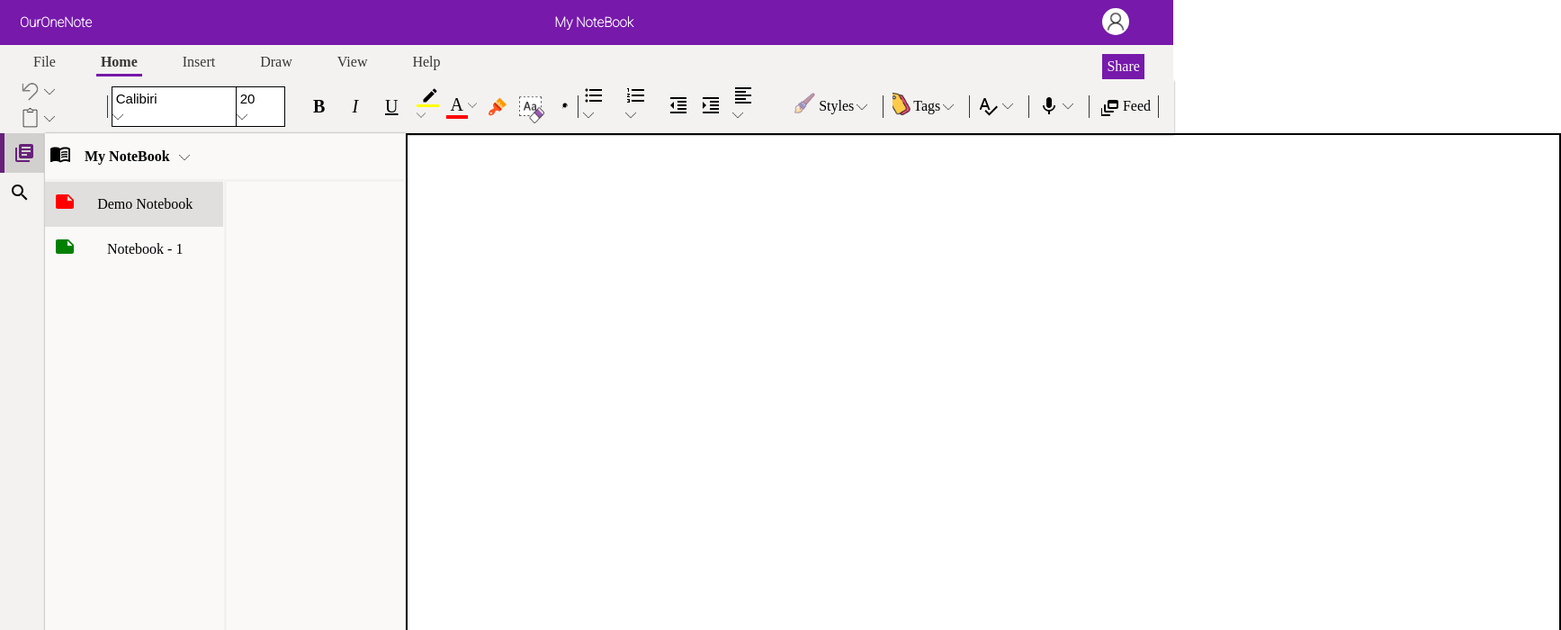
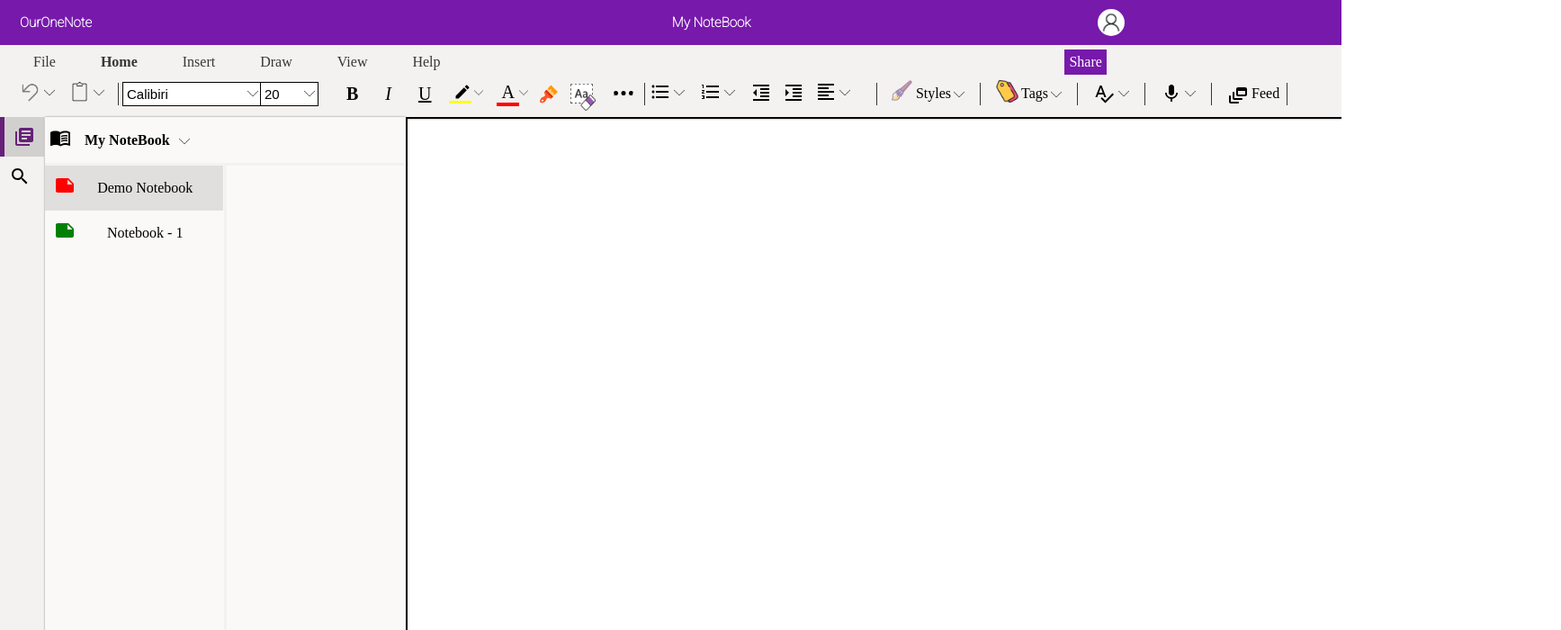
Before and after one commit to nancy0119/OurNote, a React (Create React App) app: page / in a window 1280 px wide. Shown: the top 700 px of the page at 90% size, 1735 px wide, since content can reach past the window. Built offline with nearby package versions, Linux system fonts and the light colour scheme.

Commit message:
Made other parts of website non-scrollable

```diff
--- a/public/styles.css
+++ b/public/styles.css
@@ -31,7 +31,9 @@ body{
     border: 1px #7719AB solid;
 }
 #head0 ul li img{
-    margin-right: 20px;
+    position: fixed;
+    right: 30px;
+    top: 10px;
     width: 30px;
     height: 30px;
     border-radius: 20px;
@@ -42,7 +44,7 @@ body{
 .topNavBar {
     width: 100%;
     background-color: #f3f2f1;
-    padding: 10px 12px 0 12px;
+    padding: 10px 0 0 12px;
     overflow: auto;
 }
 
@@ -61,7 +63,10 @@ body{
 }
 
 #share{
-    margin-right: 20px;
+    position: fixed;
+    right: 0;
+    top: 55px;
+    margin-right: 50px;
     background-color: #7719AB;
     color: white;
     float: right !important;
@@ -153,3 +158,10 @@ body{
 #canvas {
     border: 2px solid black;
 }
+
+.fixed-content {
+    min-height:100%;
+    position:fixed;
+    overflow-y:scroll;
+    overflow-x:hidden;
+}
--- a/src/components/App.jsx
+++ b/src/components/App.jsx
@@ -12,12 +12,12 @@ function App() {
     function handleClick(newBar) {
         setCurrentBar(newBar);
     }
-    return <div>
+    return <div className="fixed-content">
         <Header />
         <TopNavBar current={currentBar} onChange={handleClick} />
         <BottomNavBar current={currentBar} />
         <div style={{ display: "flex" }}>
-            <SideBar style={{ position: "fixed" }} />
+            <SideBar />
             <Canvas />
         </div>
 
--- a/src/components/Canvas.jsx
+++ b/src/components/Canvas.jsx
@@ -7,15 +7,14 @@ function Canvas() {
     const canvasRef = useRef(null);
     const contextRef = useRef(null);
 
-    const [width, setWidth] = useState(window.innerWidth * 2);
-    const [height, setHeight] = useState(window.innerHeight * 2);
+    const [width, setWidth] = useState(1440);
+    const [height, setHeight] = useState(585);
 
     useEffect(() => {
         const canvas = canvasRef.current
-        // canvas.width = window.innerWidth * 2;
-        // canvas.height = window.innerHeight * 2;
-        canvas.style.width = `${window.innerWidth}px`;
-        canvas.style.height = `${window.innerHeight}px`;
+
+        canvas.style.width = `${width}px`;
+        canvas.style.height = `${height}px`;
 
         const context = canvas.getContext("2d")
         context.scale(2, 2);
@@ -43,23 +42,27 @@ function Canvas() {
             return;
         }
         const { offsetX, offsetY } = nativeEvent;
+
         contextRef.current.lineTo(offsetX, offsetY);
         contextRef.current.stroke();
+
     };
 
 
 
-    return <canvas
+    return <div style={{ maxHeight: "585px", maxWidth: "1040px", overflow: "auto" }}>
+        <canvas
             ref={canvasRef}
             id="canvas"
-        width={width}
-        height={height}
+            width={width * 2}
+            height={height * 2}
             onMouseDown={startDrawing}
             onMouseUp={finishDrawing}
             onMouseMove={draw}
         >
 
         </canvas>
+    </div>
 }
 
 export default Canvas;
```
Lines whose indentation alone changed are shown as unchanged.
